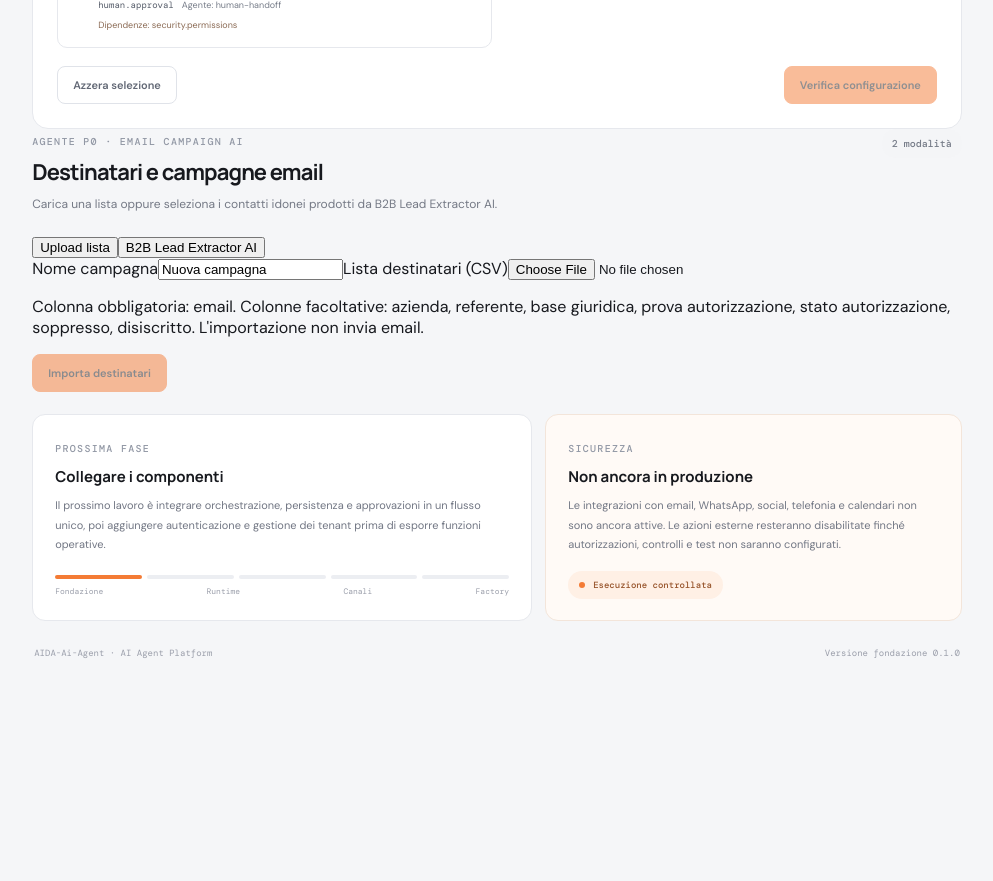
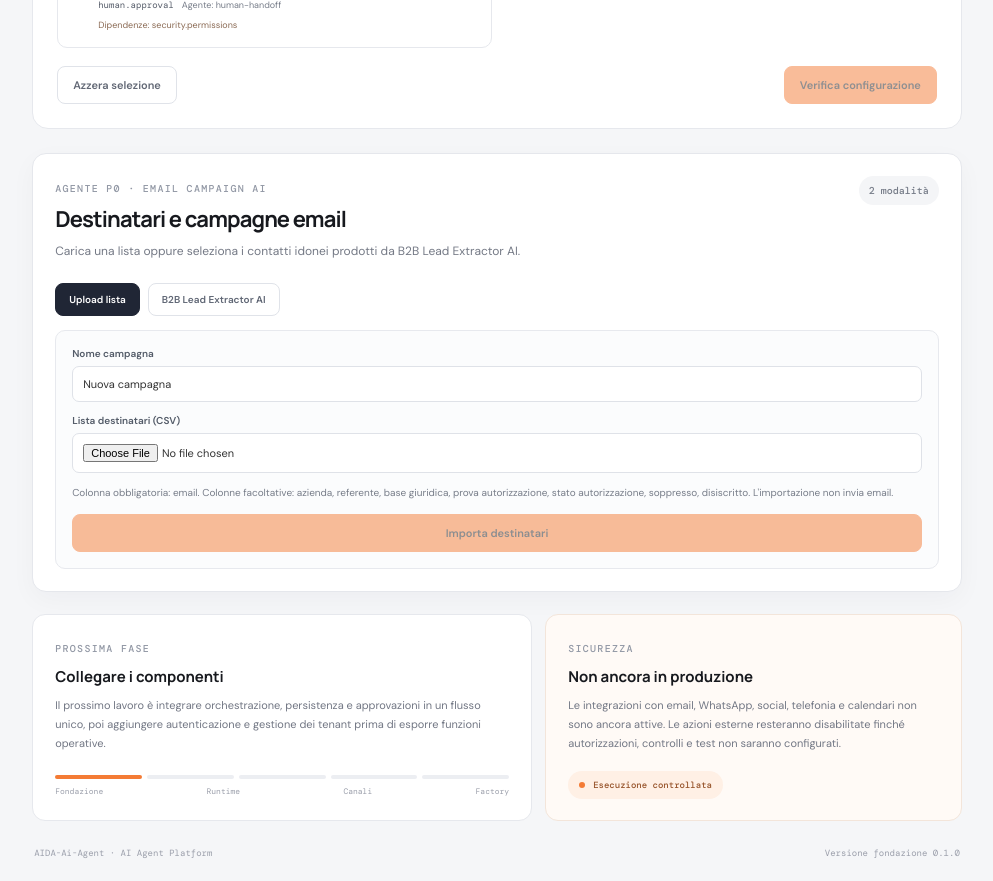
Before and after one commit to latuassistente/AIDA-Ai-Agent, a Next.js app in the folder apps/web/: page / in a window 1280 px wide. Shown: the part 4820-5701 px from the top of the page, without its empty margins (267-1260 px from the left). Before the commit the page ends 5501 px from the top, so only its background shows below. Built offline with nearby package versions, Linux system fonts and the light colour scheme.

Commit message:
Style Email Campaign AI recipient workspace

```diff
--- a/apps/web/app/globals.css
+++ b/apps/web/app/globals.css
@@ -129,3 +129,15 @@ footer{display:flex;justify-content:space-between;color:#9a9eaa;font:400 9px 'DM
 .preview-disclaimer{font-size:10px;color:#7d654e;background:#fff3e8;border-radius:7px;padding:10px 12px;margin:15px 0 0}
 @media(max-width:900px){.configurator{padding:18px}.service-grid{grid-template-columns:1fr}.configurator-controls{grid-template-columns:1fr 1fr}.selected-count{grid-column:1/-1;justify-content:flex-start}.preview-stats{grid-template-columns:repeat(2,minmax(0,1fr))}}
 @media(max-width:520px){.configurator-heading{display:block}.catalog-count{display:inline-block;margin-top:12px}.configurator-controls{grid-template-columns:1fr}.selected-count{grid-column:auto}.configurator-actions{flex-direction:column-reverse}.primary-action,.secondary-action{width:100%}.service-option-top{flex-direction:column}.preview-header{align-items:flex-start;flex-direction:column}.preview-stats{grid-template-columns:repeat(2,minmax(0,1fr))}}
+
+.email-workspace{margin-top:24px;background:#fff;border:1px solid #e5e7ec;border-radius:14px;padding:22px;box-shadow:0 8px 26px rgba(25,32,45,.035)}
+.email-mode-tabs{display:flex;gap:8px;margin:18px 0 14px;flex-wrap:wrap}
+.email-mode-tabs button{border:1px solid #e0e3e9;border-radius:8px;background:#fff;padding:9px 13px;font:600 10px 'DM Sans',sans-serif;color:#606775;cursor:pointer}
+.email-mode-tabs button.active{background:#202635;color:#fff;border-color:#202635}
+.email-import-panel{display:grid;gap:12px;border:1px solid #e7e9ee;border-radius:10px;padding:16px;background:#fbfcfd}
+.email-import-panel label{display:grid;gap:6px;font-size:10px;font-weight:600;color:#535b68}
+.email-import-panel input{width:100%;border:1px solid #dfe2e8;border-radius:7px;padding:10px;background:#fff;font:11px 'DM Sans',sans-serif;color:#333}
+.email-help{font-size:10px;line-height:1.65;color:#777d89;margin:0}
+.email-import-result{margin-top:14px;border:1px solid #dcebe3;border-radius:10px;padding:14px;background:#f8fcf9;font-size:11px}
+.email-import-result>p{font-size:10px;color:#65746a}
+@media(max-width:520px){.email-workspace{padding:16px}.email-mode-tabs{display:grid;grid-template-columns:1fr}.email-mode-tabs button{width:100%}}
```
